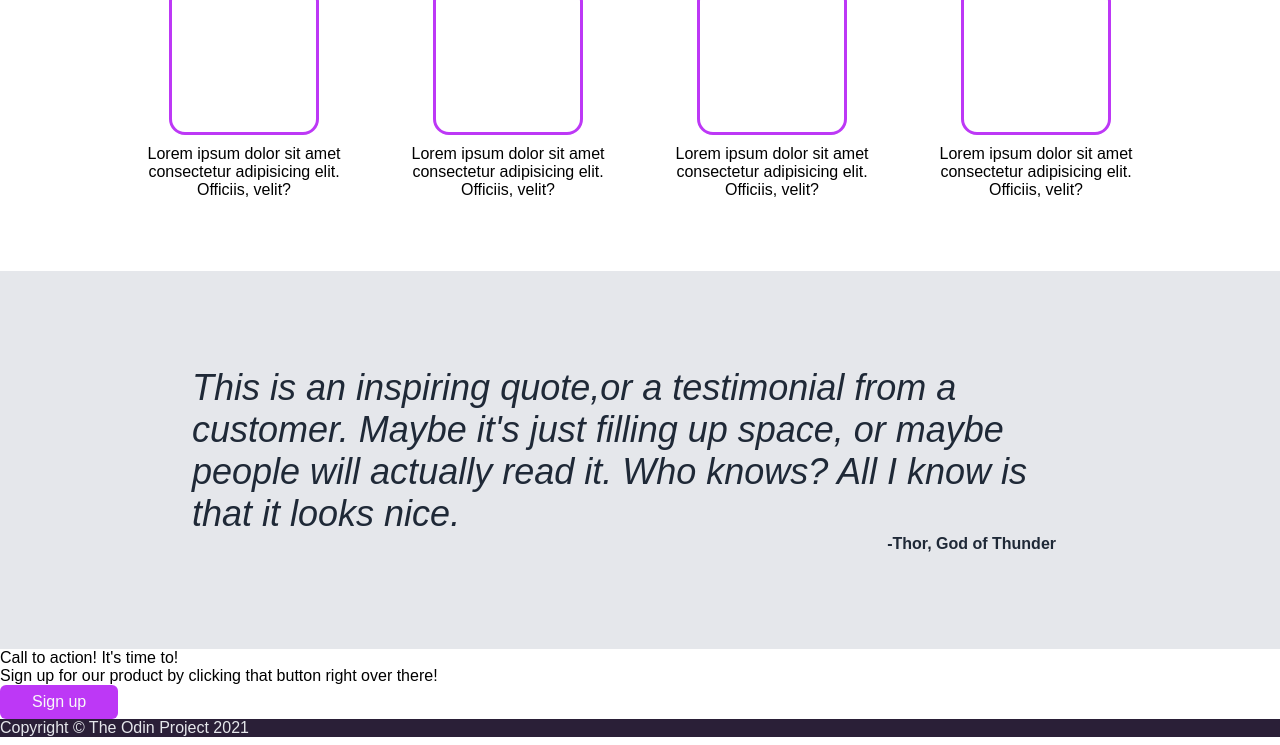
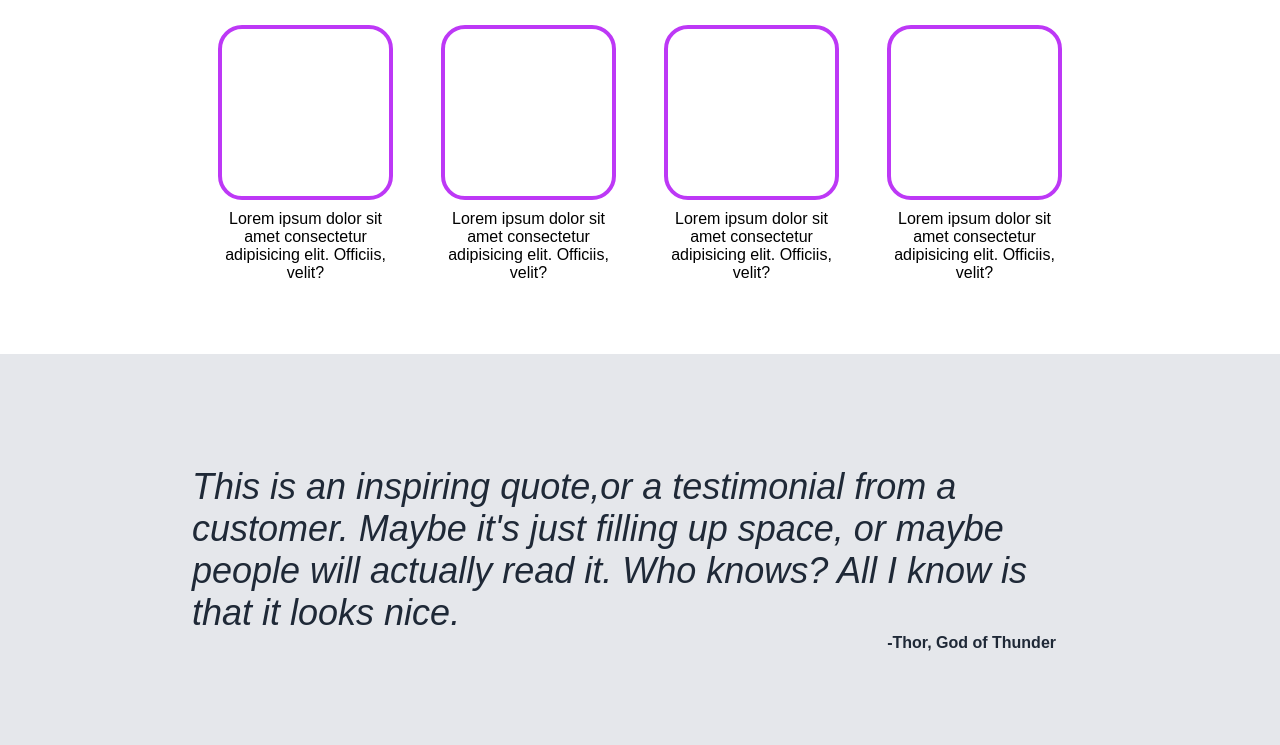
Before and after one commit to userxg/Odin-Foundations, a plain HTML site: page pages/First-lading/index.html in a window 1280 px wide. Shown: the part 545-1290 px from the top of the page. Drawn offline with Linux system fonts and the light colour scheme.

Commit message:
Landing gaps, paddings, margins adjustments

```diff
--- a/pages/First-lading/css/style.css
+++ b/pages/First-lading/css/style.css
@@ -71,7 +71,7 @@ header ul
 .intro{
     display: flex;
     justify-content: space-between;
-    padding: 3rem 8rem;
+    padding: 3rem 8rem 4rem;
     gap: 2rem;
 
 }
@@ -114,12 +114,12 @@ button.sing-up:hover{
 }
 
 .cards-section{
-    padding: 2rem 8rem 4.5rem;
+    padding: 3rem 8rem 4.5rem;
     display: flex;
     flex-direction: column;
     justify-content: space-between;
     align-items: center;
-    gap: 2rem;
+    gap: 2.5rem;
 }
 
 .cards-section > h2{
@@ -131,7 +131,7 @@ button.sing-up:hover{
 .cards{
     display: flex;
     justify-content: center;
-    gap: 2rem;
+    gap: 3rem;
 }
 
 .card{
@@ -140,6 +140,7 @@ button.sing-up:hover{
     align-items: center;
     justify-content: space-between;
     gap: 0.625rem;
+    width: 175px;
 }
 
 .card-text{
@@ -147,15 +148,15 @@ button.sing-up:hover{
 }
 
 .card a{
-    border: 3px solid #bd38f6;
-    border-radius: 1rem;
-    width: 150px;
-    height: 150px;
+    border: 4px solid #bd38f6;
+    border-radius: 1.5rem;
+    width: 175px;
+    height: 175px;
     display: block;
 }
 
 .card a:hover{
-    border: 3px solid #8127a8;
+    border: 6px solid #8127a8;
     background-color: #E5E7EB;
 }
 
@@ -169,6 +170,7 @@ button.sing-up:hover{
     font-weight: 100;
     font-style: italic;
     color: #1F2937;
+    margin-top: 1rem;
 }
 
 .quote .author{
```
